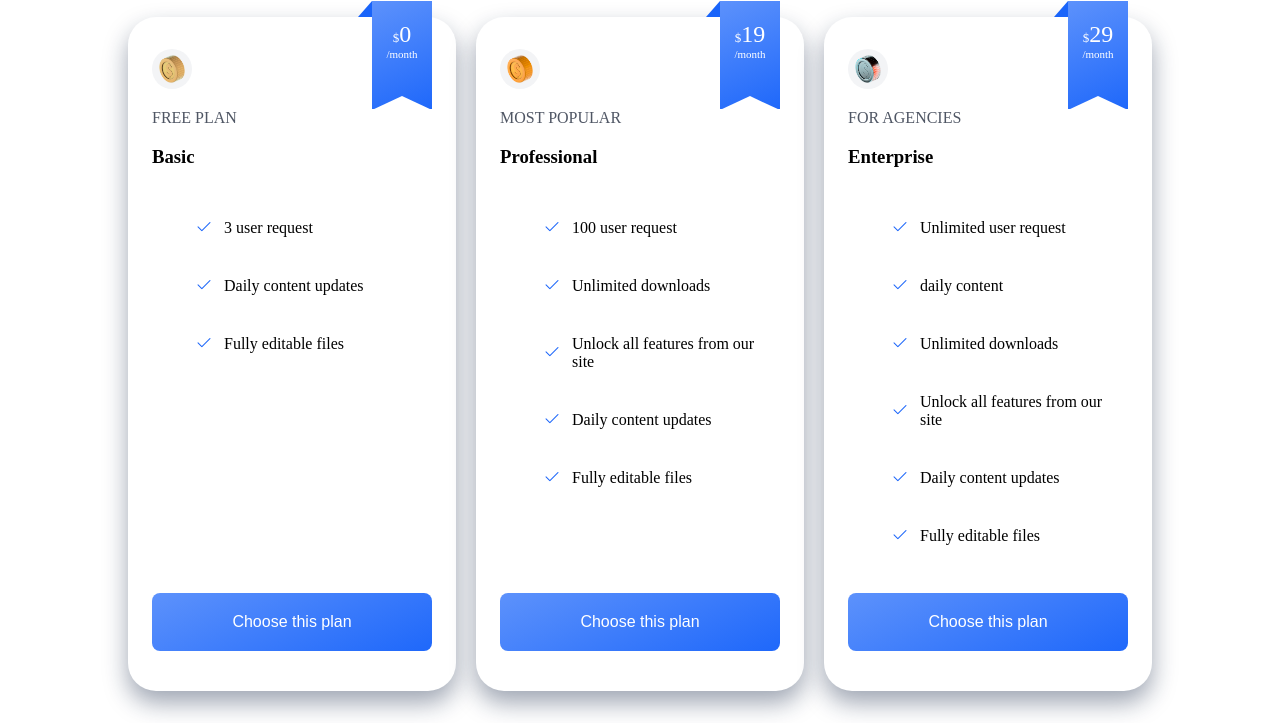
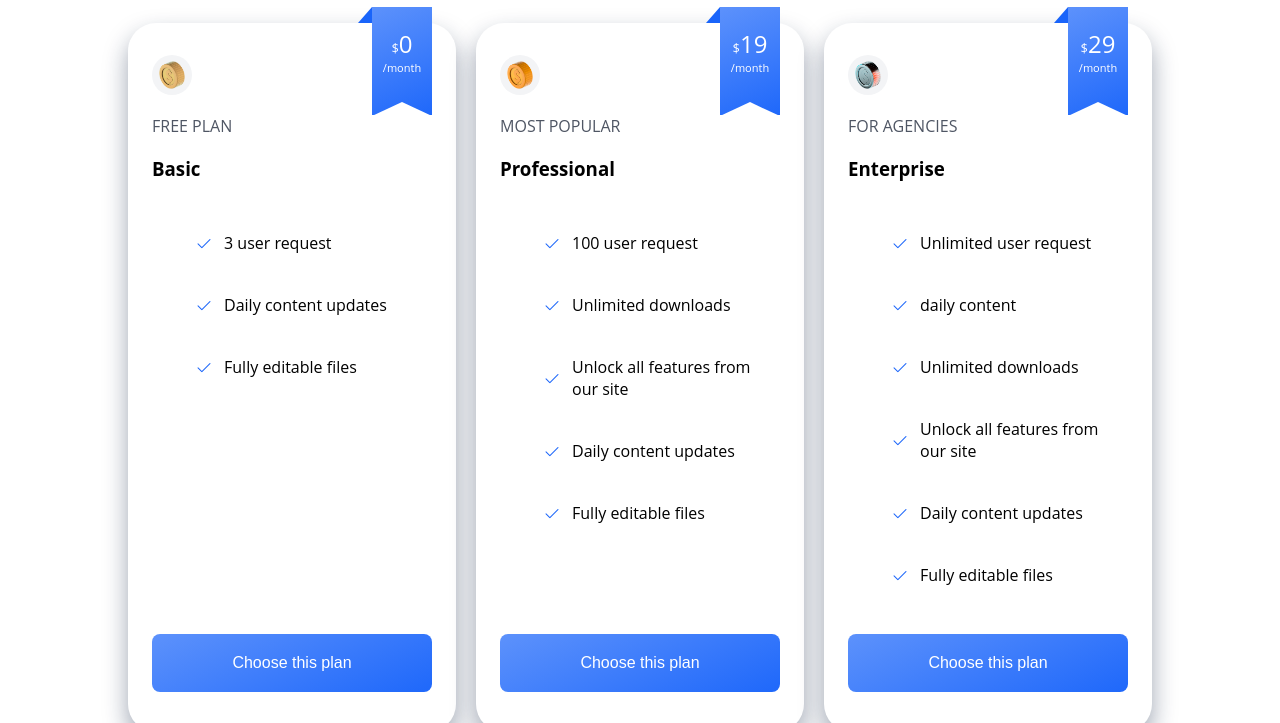
Before and after one commit to WajdWael/nicePricingCard, a plain HTML site: page index.html in a window 1280 px wide. Shown: the part 209-932 px from the top of the page. Drawn offline with nearby package versions, Linux system fonts and the light colour scheme; a script that the page names is missing.

Commit message:
Update style.css

```diff
--- a/style.css
+++ b/style.css
@@ -33,6 +33,10 @@ PROJECT TWO OFFER CARDS   */
     --smaller0: 0.813rem;
     --tiny: 0.688rem;
   }
+}
+
+body{
+  font-family: 'Open Sans', sans-serif, system-ui;
 }
 
 /* == CSS CLASS == */
```
